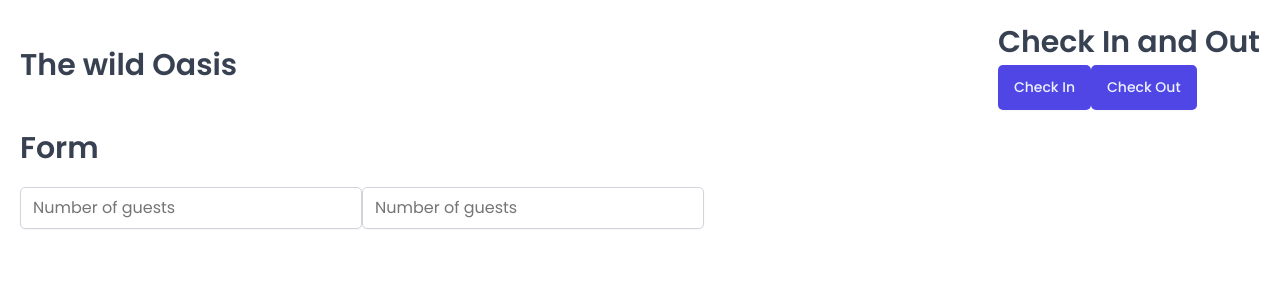
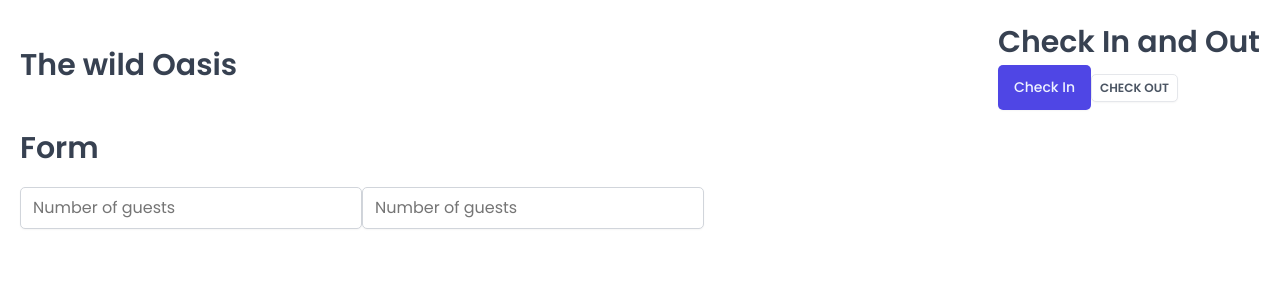
Before and after one commit to arafatah/the-wild-oasis, a React (Vite) app: page / in a window 1280 px wide. Shown: the top 300 px of the page. Built offline with nearby package versions, Linux system fonts and the light colour scheme; a web font is replaced by a local one.

Commit message:
feat: update Row and Button components for improved flexibility and default props

```diff
--- a/src/App.jsx
+++ b/src/App.jsx
@@ -15,17 +15,28 @@ function App() {
     <>
       <GlobalStyles />
       <StyledApp>
-        <Row type="vertical">
+        <Row>
           <Row type="horizontal">
             <Heading as="h1">The wild Oasis</Heading>
 
             <div>
               <Heading as="h2">Check In and Out</Heading>
-              <Button onClick={() => alert("Check in")}>Check In</Button>
-              <Button onClick={() => alert("Check out")}>Check Out</Button>
+              <Button
+
+                onClick={() => alert("Check in")}
+              >
+                Check In
+              </Button>
+              <Button
+                variation="secondary"
+                size="small"
+                onClick={() => alert("Check out")}
+              >
+                Check Out
+              </Button>
             </div>
           </Row>
-          <Row type="vertical">
+          <Row>
             <Heading as="h3">Form</Heading>
             <form>
               <Input type="number" placeholder="Number of guests" />
--- a/src/ui/Button.jsx
+++ b/src/ui/Button.jsx
@@ -49,18 +49,17 @@ const variations = {
 };
 
 const Button = styled.button`
-  font-size: 1.4rem;
-  padding: 1.2rem 1.6rem;
-  font-weight: 500;
   border: none;
   border-radius: var(--border-radius-sm);
-  background-color: var(--color-brand-600);
-  color: var(--color-brand-50);
   box-shadow: var(--shadow-sm);
-  cursor: pointer;
 
-  &:hover{
-    background-color: var(--color-brand-700);
-  }
+  ${(props) => sizes[props.size]}
+  ${(props) => variations[props.variation]}
 `;
+
+Button.defaultProps = {
+  variation: "primary",
+  size: "medium",
+};
+
 export default Button;
--- a/src/ui/Row.jsx
+++ b/src/ui/Row.jsx
@@ -17,4 +17,8 @@ const Row = styled.div`
       gap: 1.6rem;
     `}
 `;
+
+Row.defaultProps = {
+  type: "vertical",
+};
 export default Row;
```
